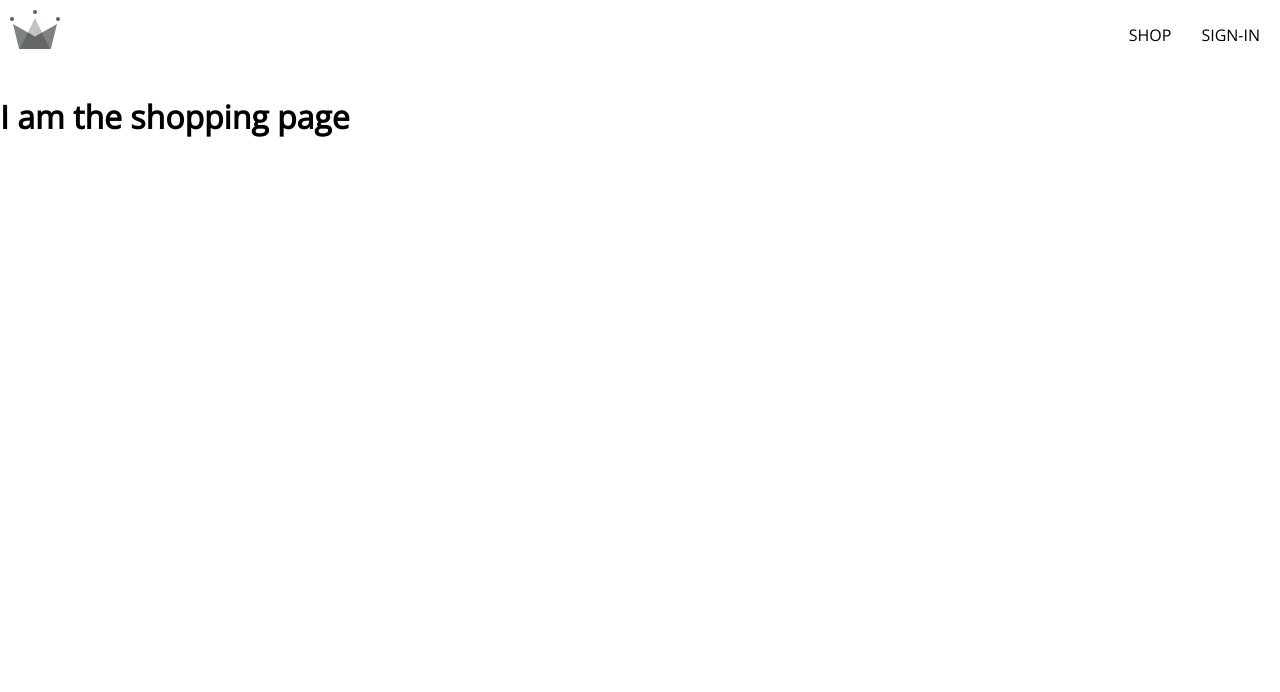
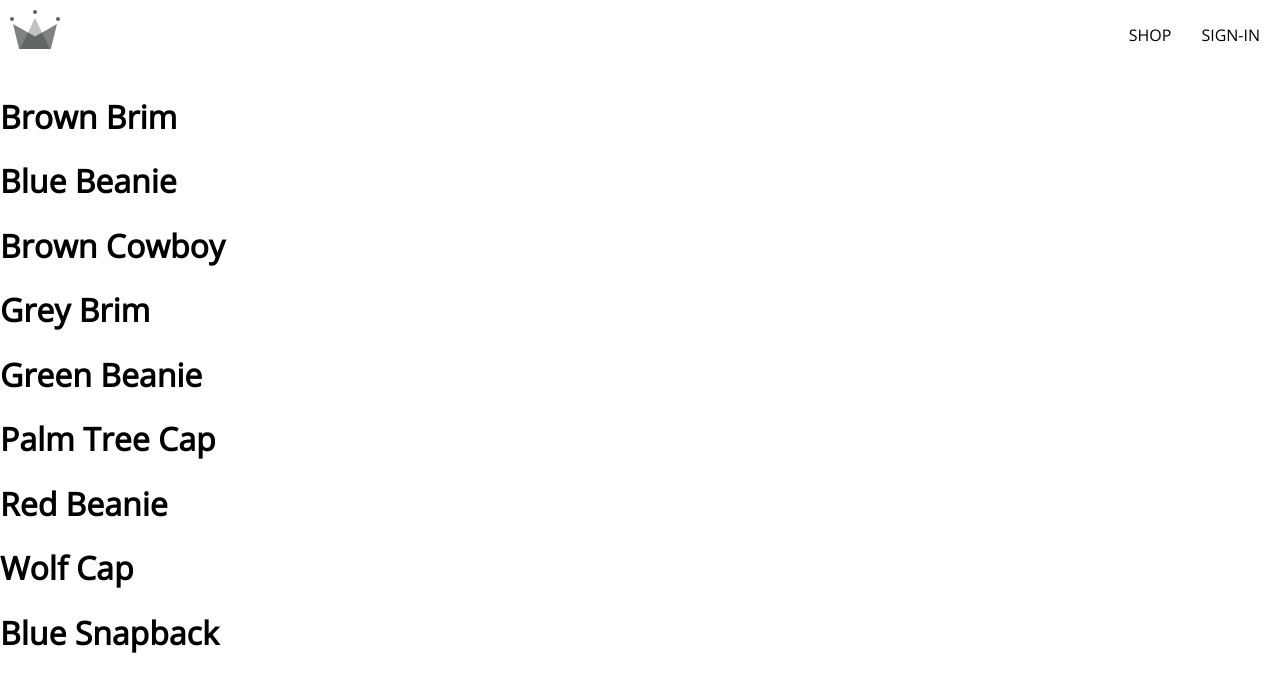
Before and after one commit to ikromshi/Royal-Clothing, a React (Create React App) app: page /shop in a window 1280 px wide. Shown: the top 692 px of the page. Built offline with nearby package versions, Linux system fonts and the light colour scheme; no server answers.

Commit message:
leveraged useContext to render the products on the screen

```diff
--- a/src/App.js
+++ b/src/App.js
@@ -2,10 +2,7 @@
 import Authentication from "./components/routes/authentication/authentication.component";
 import Navigation from "./components/routes/navigation/navigation.component";
 import { Routes, Route } from "react-router-dom";
-
-const Shop = () => {
-  return <h1>I am the shopping page</h1>
-}
+import Shop from "./components/routes/shop/shop.component";
 
 const App = () => {
   return (
--- /dev/null
+++ b/src/components/routes/shop/shop.component.jsx
@@ -0,0 +1,18 @@
+import { ProductsContext } from "../../../contexts/products.context";
+import { useContext } from "react";
+
+const Shop = () => {
+    const { products } = useContext(ProductsContext);
+
+    return (
+        <div>
+            {products.map(({id, name}) => (
+                <div key={id}>
+                    <h1>{name}</h1>
+                </div>
+            ))}
+        </div>
+    )
+}
+
+export default Shop;
--- a/src/components/sign-in-form/sign-in-form.component.jsx
+++ b/src/components/sign-in-form/sign-in-form.component.jsx
@@ -1,6 +1,5 @@
-import { useState, useContext } from "react";
+import { useState } from "react";
 import { signInWithGooglePopup, createUserDocFromAuth, signInAuthUserWithEmailAndPassword } from "../../utils/firebase/firebase.utils";
-import { UserContext } from "../../contexts/user.context";
 import FormInput from "../form-input/form-input.component";
 import Button from "../button/button.component";
 import "./sign-in-form.styles.scss";
--- a/src/components/sign-up-form/sign-up-form.component.jsx
+++ b/src/components/sign-up-form/sign-up-form.component.jsx
@@ -3,7 +3,6 @@
         createUserDocFromAuth
     } from "../../utils/firebase/firebase.utils";
 import { useState } from "react";
-import { UserContext } from "../../contexts/user.context";
 import FormInput from "../form-input/form-input.component";
 import Button from "../button/button.component";
 import "./sign-up-form.styles.scss";
--- /dev/null
+++ b/src/contexts/products.context.jsx
@@ -0,0 +1,15 @@
+import { useState, useEffect, createContext } from "react";
+import PRODUCTS from "../shop-data.json";
+
+export const ProductsContext = createContext({
+    products: []
+});
+
+export const ProductsProvider = ({children}) => {
+    const [products, setProducts] = useState(PRODUCTS);
+    const value = {products};
+
+    return (
+        <ProductsContext.Provider value={value}>{children}</ProductsContext.Provider>
+    );
+};
--- a/src/index.js
+++ b/src/index.js
@@ -2,6 +2,7 @@
 import React from 'react';
 import ReactDOM from 'react-dom/client';
 import { UserProvider } from './contexts/user.context';
+import { ProductsProvider } from './contexts/products.context';
 import { BrowserRouter } from "react-router-dom";
 import './index.scss';
 
@@ -12,7 +13,9 @@
   <React.StrictMode>
     <BrowserRouter>
       <UserProvider>
-        <App />
+        <ProductsProvider>
+          <App />
+        </ProductsProvider>
       </UserProvider>
     </BrowserRouter>
   </React.StrictMode>
--- /dev/null
+++ b/src/shop-data.json
@@ -0,0 +1,56 @@
+[
+  {
+    "id": 1,
+    "name": "Brown Brim",
+    "imageUrl": "https://i.ibb.co/ZYW3VTp/brown-brim.png",
+    "price": 25
+  },
+  {
+    "id": 2,
+    "name": "Blue Beanie",
+    "imageUrl": "https://i.ibb.co/ypkgK0X/blue-beanie.png",
+    "price": 18
+  },
+  {
+    "id": 3,
+    "name": "Brown Cowboy",
+    "imageUrl": "https://i.ibb.co/QdJwgmp/brown-cowboy.png",
+    "price": 35
+  },
+  {
+    "id": 4,
+    "name": "Grey Brim",
+    "imageUrl": "https://i.ibb.co/RjBLWxB/grey-brim.png",
+    "price": 25
+  },
+  {
+    "id": 5,
+    "name": "Green Beanie",
+    "imageUrl": "https://i.ibb.co/YTjW3vF/green-beanie.png",
+    "price": 18
+  },
+  {
+    "id": 6,
+    "name": "Palm Tree Cap",
+    "imageUrl": "https://i.ibb.co/rKBDvJX/palm-tree-cap.png",
+    "price": 14
+  },
+  {
+    "id": 7,
+    "name": "Red Beanie",
+    "imageUrl": "https://i.ibb.co/bLB646Z/red-beanie.png",
+    "price": 18
+  },
+  {
+    "id": 8,
+    "name": "Wolf Cap",
+    "imageUrl": "https://i.ibb.co/1f2nWMM/wolf-cap.png",
+    "price": 14
+  },
+  {
+    "id": 9,
+    "name": "Blue Snapback",
+    "imageUrl": "https://i.ibb.co/X2VJP2W/blue-snapback.png",
+    "price": 16
+  }
+]
```
Also changed, not shown: 1 other file (tests, documents, lock files or other folders).
